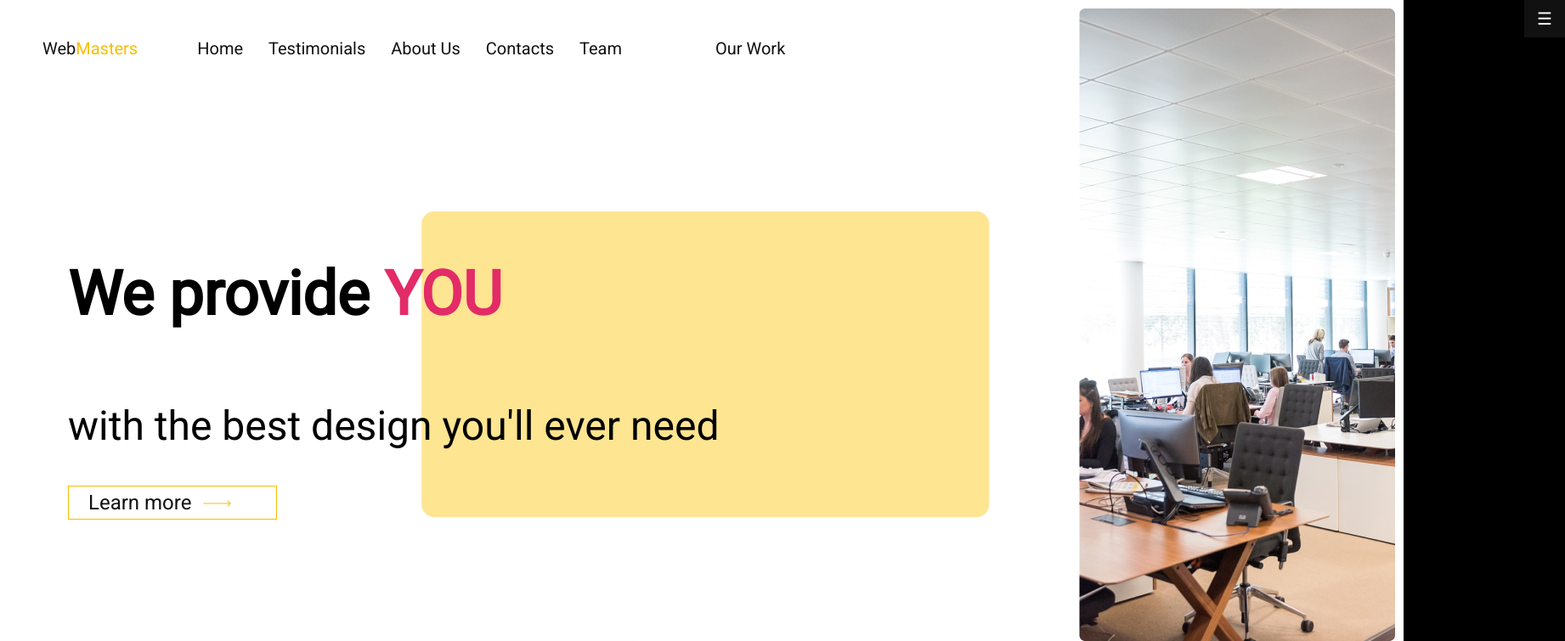
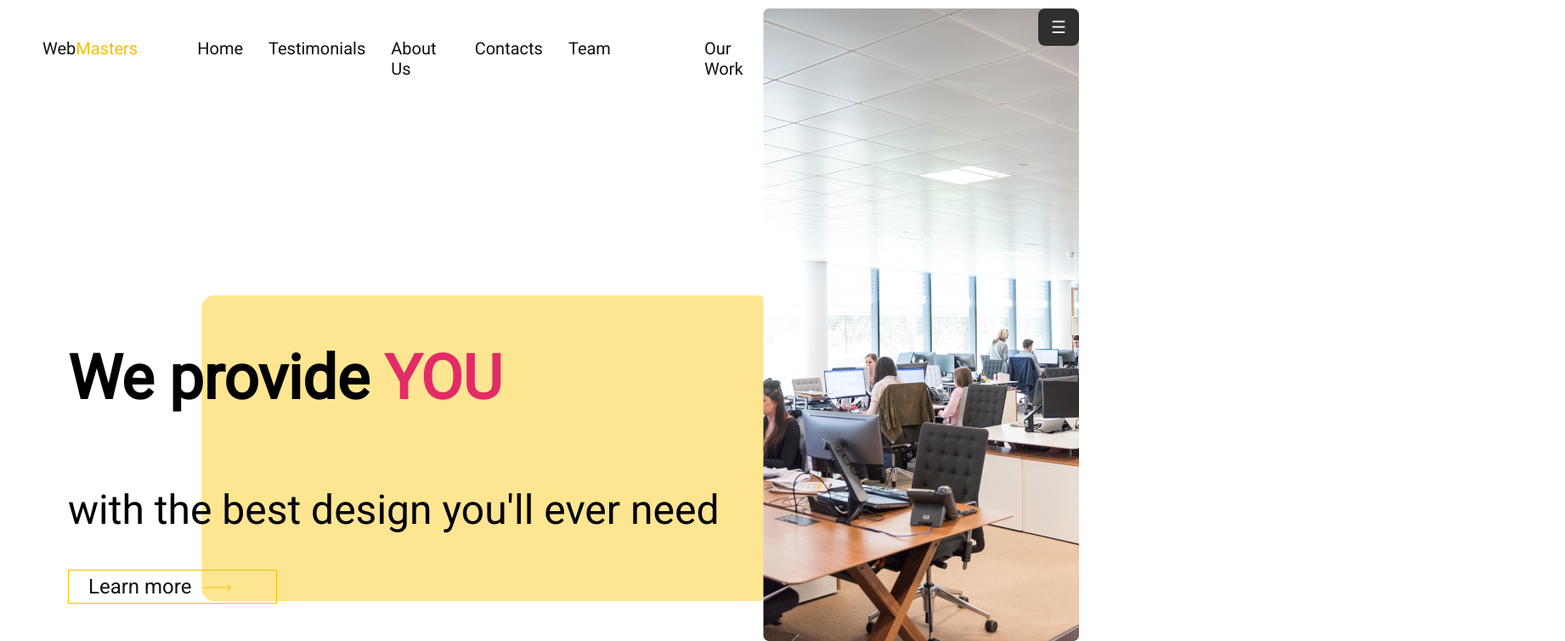
Before and after one commit to BogdanTitsky/grid-project, a plain HTML site: page index.html in a window 1280 px wide. Shown: the top 755 px of the page at 85% size, 1842 px wide, since content can reach past the window. Drawn offline with Linux system fonts and the light colour scheme.

Commit message:
SIDEBAAAR

```diff
--- a/index.html
+++ b/index.html
@@ -17,9 +17,7 @@
         <link rel="stylesheet" href="https://cdnjs.cloudflare.com/ajax/libs/font-awesome/6.3.0/css/all.min.css" integrity="sha512-SzlrxWUlpfuzQ+pcUCosxcglQRNAq/DZjVsC0lE40xsADsfeQoEypE+enwcOiGjk/bSuGGKHEyjSoQ1zVisanQ==" crossorigin="anonymous" referrerpolicy="no-referrer" />
     </head>
     <body>
-        <div class="grid-division">
-            <div>
-                <header>
+        <header id="header">
             <nav >
                 <ul class="navigation">
                     <li class="nav-el-first"><a href="#">Web<span class="logo">Masters</span></a></li>
@@ -30,6 +28,7 @@
                     <li><a href="#">Team</a></li>
                     <li class="nav-el-last"><a href="#">Our Work</a></li>
                 </ul>
+                <button class="openbtn" onclick="openNav()">☰</button>
             </nav>
             <div class="heading">
                 <div class="yellow-block-resp">
@@ -42,7 +41,7 @@
             </div>
             <div class="header-img"><img src="./img/we-provide-you.png" alt="error" /></div>
         </header>
-                <main>
+        <main id="main">
             <section class="hero">
                 <div class="sign-up">
                     <h2>Sign up for now</h2>
@@ -340,7 +339,6 @@
                 <p>© 2022 WebMasters, Inc. All Rights Reserved</p>
             </div>
         </footer>
-            </div>
         <aside>
             <div id="mySidepanel" class="sidepanel">
                 <a href="javascript:void(0)" class="closebtn" onclick="closeNav()"><img src="./img/close.png" alt="error" /></a>
@@ -354,16 +352,19 @@
                     <a href="">Our Work</a>
                 </nav>
             </div>
-                <button class="openbtn" onclick="openNav()">☰</button>
         </aside>
-        </div>
         <script>
             function openNav() {
                 document.getElementById('mySidepanel').style.width = '190px';
+                document.getElementById("main").style.marginRight = "190px";
+                document.getElementById("header").style.marginRight = "190px";
+
             }
 
             function closeNav() {
                 document.getElementById('mySidepanel').style.width = '0';
+                document.getElementById("main").style.marginRight= "0"
+                document.getElementById("header").style.marginRight = "0";
             }
         </script>
     </body>
--- a/style.css
+++ b/style.css
@@ -35,12 +35,19 @@ h3 {
     font-weight: 100;
 }
 
+#main {
+    transition: margin-right 0.5s;
+}
+
+#header {
+    transition: margin-right 0.5s;
+}
+
 /*?-------------------------Sidebar-------------------------*/
 
 .sidepanel {
     width: 0;
     position: fixed;
-    z-index: 1;
     height: 100%;
     top: 0;
     right: 0;
@@ -48,6 +55,7 @@ h3 {
     overflow-x: hidden;
     transition: 0.5s;
     padding-top: 25px;
+    z-index: 2;
 }
 
 .sidepanel a {
@@ -61,7 +69,7 @@ h3 {
 }
 
 .sidepanel a:hover {
-    color: #f1f1f1;
+    color: #9e9e9e;
 }
 
 .aside-menu {
@@ -70,10 +78,14 @@ h3 {
 
 .sidepanel .closebtn {
     position: absolute;
-    top: 24px;
-    right: 50px;
+    top: 0;
+    right: 30px;
     font-size: 36px;
-    padding: 0;
+    padding: 15px;
+}
+
+.sidepanel .closebtn:focus {
+    opacity: 0;
 }
 
 .openbtn {
@@ -81,9 +93,14 @@ h3 {
     font-size: 20px;
     cursor: pointer;
     background-color: #111;
+    opacity: 0.8;
     color: white;
     padding: 10px 15px;
     border: none;
+    border-radius: 8px;
+    top: 10px;
+    right: 10px;
+    z-index: 1;
 }
 
 .openbtn:hover {
@@ -94,16 +111,7 @@ h3 {
 
 .grid-division {
     display: grid;
-    grid-template-columns: 1fr 190px;
-}
-
-aside {
-    width: 190px;
-    height: 100%;
-    background-color: black;
-    display: flex;
-    justify-content: end;
-    align-items: start;
+    grid-template-columns: 1fr;
 }
 
 /*?------------------------- Header -------------------------*/
@@ -202,7 +210,7 @@ header {
     position: absolute;
     z-index: -100;
     top: 125px;
-    left: 63%;
+    left: 60%;
     transform: translate(-50%, -50%);
 }
 
```
Lines whose indentation alone changed are shown as unchanged.
